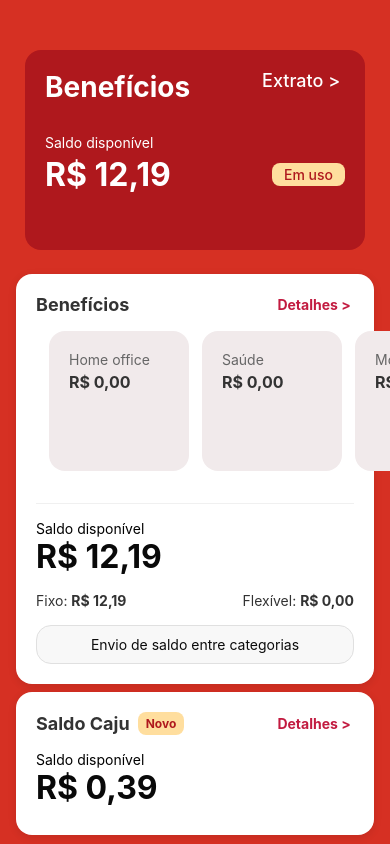
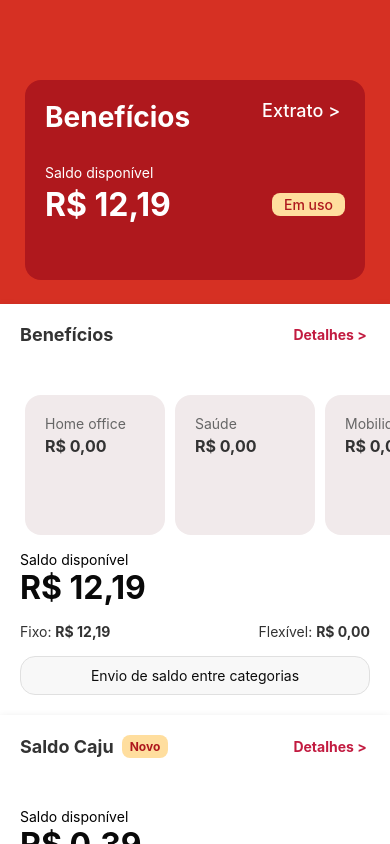
Before and after one commit to Tronin1000/caju, a React Native app: screen / in a window 390 px wide. Built offline with nearby package versions, Linux system fonts and the light colour scheme.

Commit message:
Proximo passo cards beneficios

```diff
--- a/src/styles/estilosCaju.js
+++ b/src/styles/estilosCaju.js
@@ -5,9 +5,10 @@ const estilosCaju = StyleSheet.create({
     flex: 1,
     backgroundColor: '#D63023',
   },
+
   header: {
     marginHorizontal: 25,
-    marginTop: 50,
+    marginTop: 80,
     marginBottom: 24,
     backgroundColor: '#af181d',
     borderRadius: 16,
@@ -22,95 +23,99 @@ const estilosCaju = StyleSheet.create({
     color: '#ffffff',
     marginBottom: 30,
   },
+
   badgeEmUso: {
     backgroundColor: '#FFDE9E',
     borderRadius: 8,
     paddingVertical: 3,
     paddingHorizontal: 12,
   },
+
   badgeEmUsoTexto: {
     fontSize: 14,
     color: '#AF181D',
     fontWeight: '500',
   },
+
   saldoGrandeCardBeneficio: {
     fontSize: 32,
     fontWeight: 'bold',
     color: '#ffffff',
   },
+
   extrato: {
     fontSize: 18,
     fontWeight: '500',
     color: '#ffffff',
   },
+
   saldoPequenoCard: {
     fontSize: 14,
     color: '#111010',
     marginBottom: 4,
   },
+
   saldoGrandeCard: {
     fontSize: 32,
     fontWeight: 'bold',
     color: '#090909',
     marginBottom: 8,
   },
+
   saldoPequenoCardBeneficio: {
     fontSize: 14,
     color: '#ffffff',
     marginBottom: 4,
   },
+
   card: {
     backgroundColor: '#ffffff',
     padding: 20,
-    marginBottom: 8,
-    marginHorizontal: 16,
-    borderRadius: 16,
+    marginBottom: 0,
     shadowColor: '#000',
     shadowOffset: { width: 0, height: 2 },
     shadowOpacity: 0.1,
     shadowRadius: 8,
     elevation: 3,
   },
+
   cardSaldo: {
-    height: '100%',
     backgroundColor: '#ffffff',
     padding: 20,
-    marginBottom: 8,
-    marginHorizontal: 16,
-    borderRadius: 16,
+    marginBottom: 0,
+    marginTop: 8,
     shadowColor: '#000',
     shadowOffset: { width: 0, height: 2 },
     shadowOpacity: 0.1,
     shadowRadius: 8,
     elevation: 3,
   },
+
   cardHeader: {
     flexDirection: 'row',
     justifyContent: 'space-between',
     alignItems: 'center',
-    marginBottom: 16,
+    marginBottom: 50,
   },
+
   cardTitle: {
     fontSize: 18,
-    fontWeight: '600',
+    fontWeight: 'bold',
     color: '#333',
-    fontWeight: 'bold'
   },
+
   detalhes: {
     fontWeight: 'bold',
     color: '#C21B40',
     fontSize: 14,
   },
-  divider: {
-    height: 1,
-    backgroundColor: '#f0f0f0',
-    marginVertical: 16,
-  },
+
   flexivel: {
     fontSize: 16,
     color: '#333',
     marginBottom: 16,
   },
+
   botaoEnvio: {
     backgroundColor: '#f8f8f8',
     padding: 10,
@@ -119,15 +124,18 @@ const estilosCaju = StyleSheet.create({
     borderColor: '#e0e0e0',
     marginTop: 16,
   },
+
   textoBotao: {
     color: '#0c0c0c',
     fontSize: 14,
     textAlign: 'center',
   },
+
   tituloComBadge: {
     flexDirection: 'row',
     alignItems: 'center',
   },
+
   badgeNovo: {
     backgroundColor: '#FFDE9E',
     borderRadius: 8,
@@ -135,51 +143,44 @@ const estilosCaju = StyleSheet.create({
     paddingVertical: 4,
     marginLeft: 8,
   },
+
   badgeTexto: {
     color: '#AF181D',
     fontSize: 12,
     fontWeight: 'bold',
   },
+
   categoriaCard: {
     backgroundColor: '#f1eaeb',
     borderRadius: 16,
     padding: 20,
     height: 140,
     width: 140,
-    marginLeft: 13,
+    marginHorizontal: 5,
+  },
 
-
-  },
   categoriaTexto: {
     fontSize: 14,
     color: '#666',
     marginBottom: 4,
   },
+
   categoriaValor: {
     fontSize: 16,
     fontWeight: 'bold',
     color: '#333',
   },
+
   fixoTexto: {
     fontSize: 14,
     color: '#333',
   },
+
   flexivelTexto: {
     fontSize: 14,
     color: '#333',
   },
-  footer: {
-    flexDirection: 'row',
-    justifyContent: 'space-between',
-    marginTop: 24,
-    marginBottom: 16,
-    marginHorizontal: 16,
-    paddingHorizontal: 8,
-  },
-  footerText: {
-    fontSize: 14,
-    color: '#999',
-  },
+
 });
 
 export default estilosCaju;
```
Also changed, not shown: src/screens/TelaCaju.js (+4 -5 lines).
